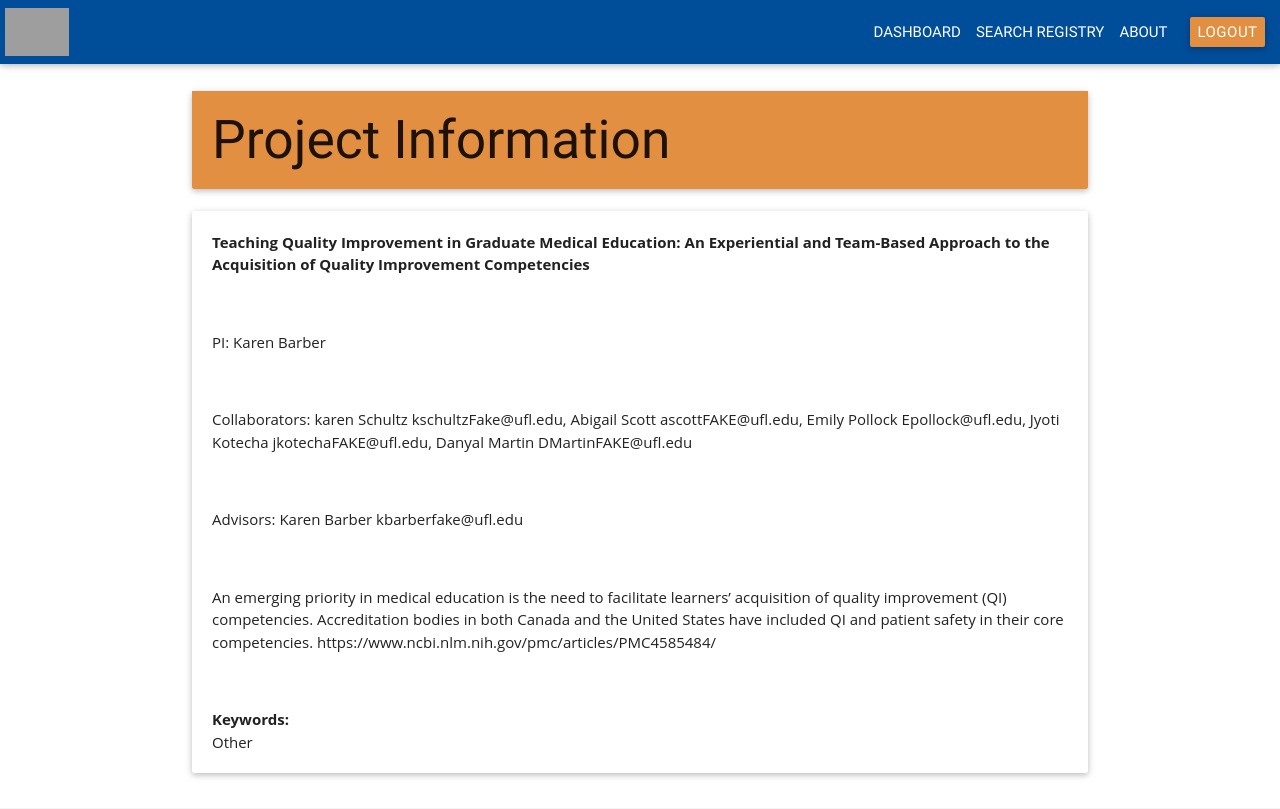
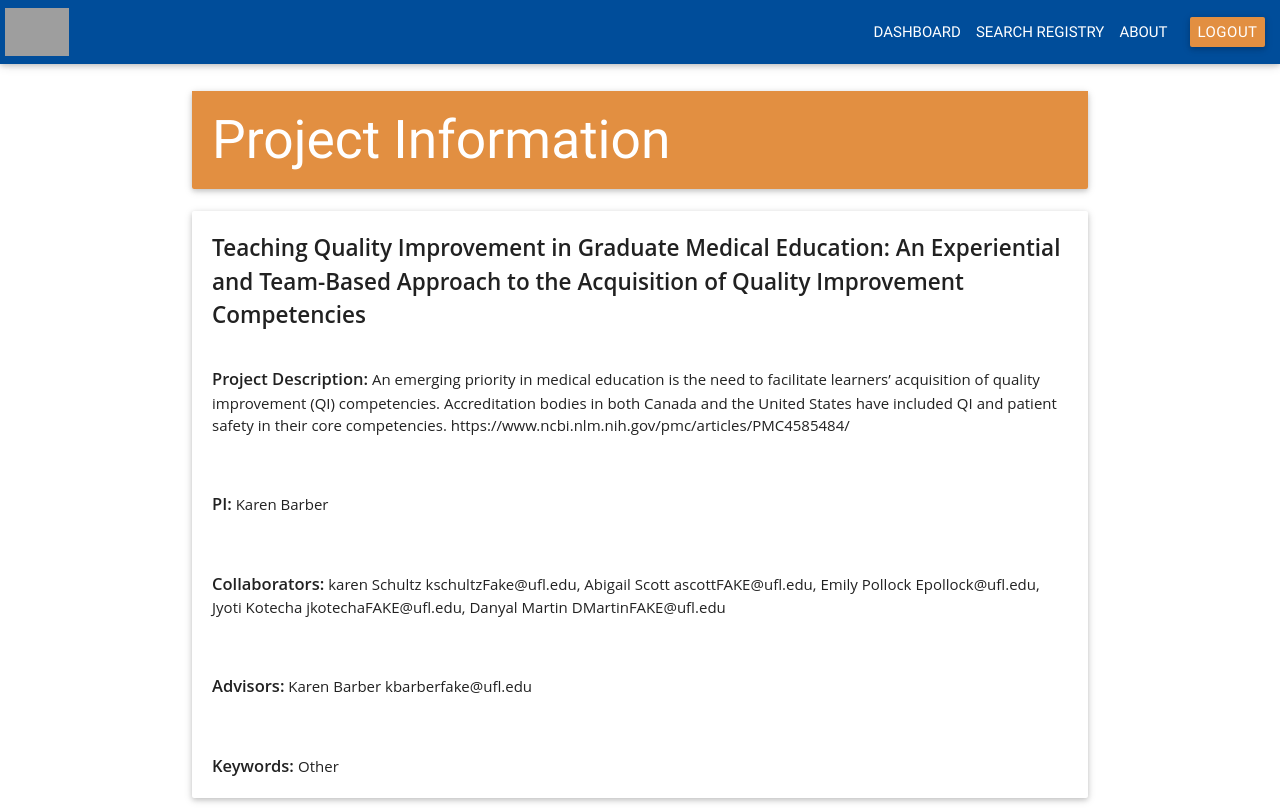
Before and after one commit to ctsit/qipr, a Django app: page /project_info/1/ in a window 1280 px wide. Shown: the top 809 px of the page. Run offline with Django 3.2, Linux system fonts and the light colour scheme; data comes from the database, SQL or seed files in the repository; tables that the repository leaves empty hold one stand-in row (values such as "Sample post"); parts of the project's set-up code (start-up, migrations or seed data) failed here and were passed over; some libraries are stand-ins or nearby versions; grey boxes are pictures that could not be loaded.

Commit message:
Change txt style and minor layout changes to project_info project card

```diff
--- a/qipr/registry/templates/registry/project_info.html
+++ b/qipr/registry/templates/registry/project_info.html
@@ -32,32 +32,40 @@
             </nav>
         </div>
         <!-- END SECTION THAT WILL GO IN THE LAYOUT TEMPLATE -->
+
         <div class="row">
             <div class="container">
                 <div class="card">
-                    <h2 class="card-content gator-orange">Project Information</h2>
+                    <h2 class="card-content gator-orange white-text">Project Information</h2>
                 </div>
 
                 <div class="card">
-					          <p class="card-content">
-                        <b>{{title}}</b>
+					<p class="card-content--title">
+                        <span class="card__title">{{title}}</span>
                     </p>
                     <p class="card-content">
-                        PI: {{ owner.first_name }} {{ owner.last_name }}
+                        <span class="card__header">Project Description:</span> {{ description }}
                     </p>
                     <p class="card-content">
-                        Collaborators: {{ collaborators_string }}
+                        <span class="card__header">PI:</span> {{ owner.first_name }} {{ owner.last_name }}
                     </p>
                     <p class="card-content">
-                        Advisors: {{ advisors_string }}
+                        <span class="card__header">Collaborators:</span> {{ collaborators_string }}
                     </p>
-                    <p class="card-content"> {{ description }}</p>
                     <p class="card-content">
-                        <b> Keywords: </b>
-                        </br>
+                        <span class="card__header">Advisors:</span> {{ advisors_string }}
+                    </p>
+                    <p class="card-content">
+                        <span class="card__header">Keywords: </span>
+
                         {{ keyword_string }}
                     </p>
                 </div>
+
+                <div class="col s12">
+                    <a class="back__dashboard center" href="{% url 'approver:dashboard' %}">- Back to Search -</a>
+                </div>
+
             </div>
         </div>
 
--- a/qipr/static/qipr/css/main.css
+++ b/qipr/static/qipr/css/main.css
@@ -90,6 +90,24 @@ nav .button-collapse {
 .icon {
     float: left;
 }
+
+/*Registry Interior Page*/
+.card__title, .card__header {
+    display: inline;
+    font-weight: 600;
+}
+.card__header {
+    font-size: 1.1rem;
+}
+
+.card-content--title {
+    padding: 20px 20px 0;
+}
+
+.card__title {
+    font-size: 1.5rem;
+}
+
 
 /*Landing About Registry Page*/
 .btn__project:hover, .btn__project:focus {
```
